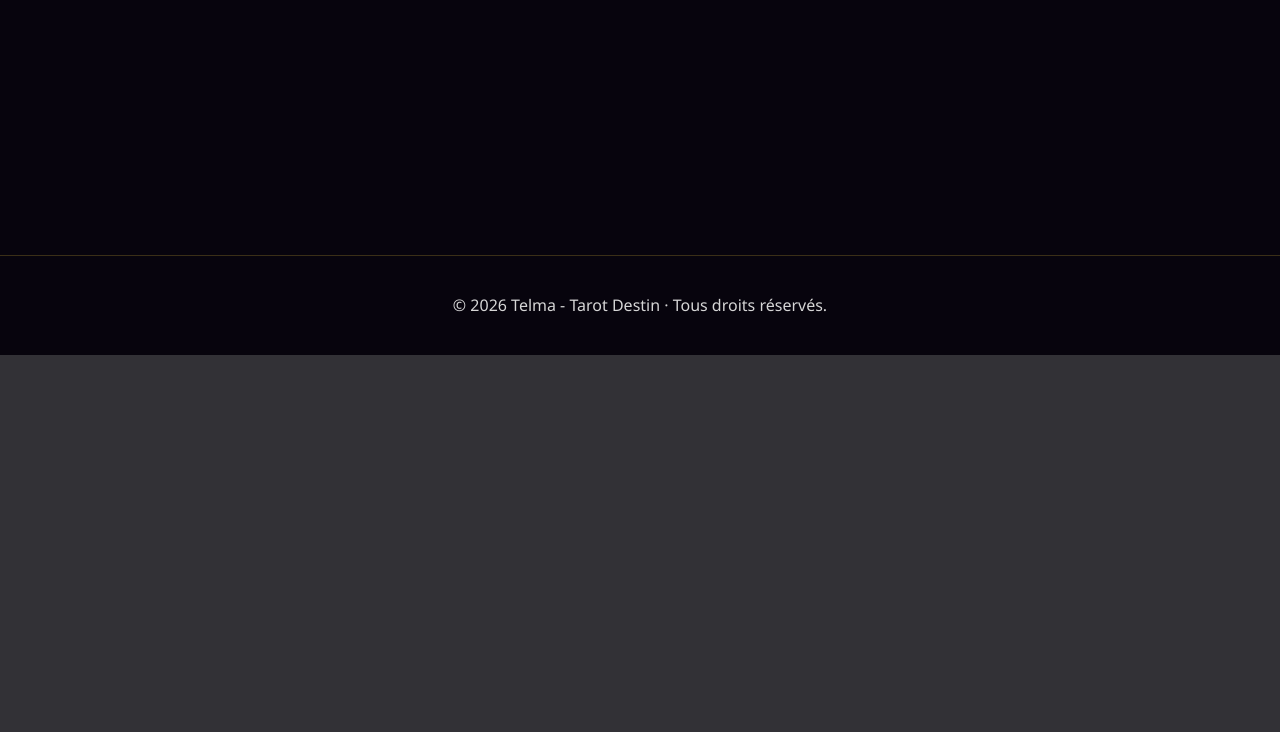
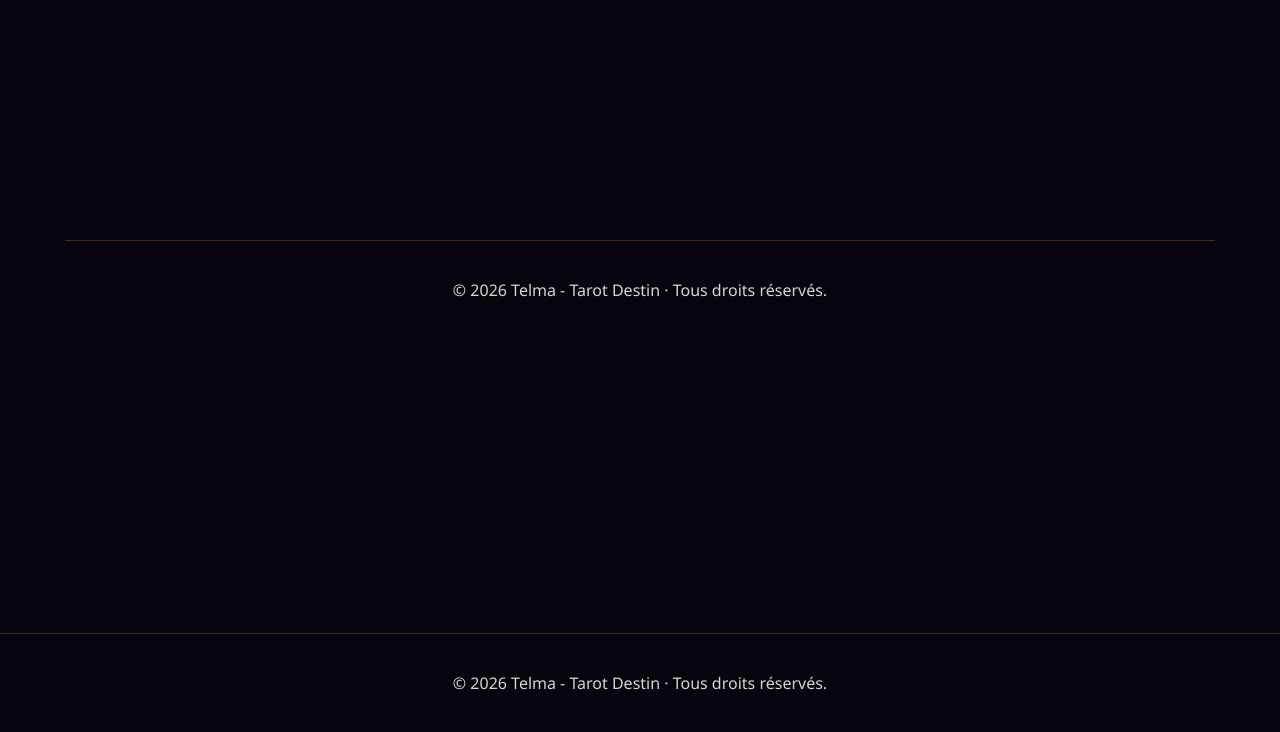
Before and after one commit to MSEDIT-1304/Telma-Tarot-Destin, a Flask app: page /retours-clients in a window 1280 px wide; the page is wider, and only the part inside the window is pictured. Shown: the part 5063-5795 px from the top of that part. Before the commit the page ends 5418 px from the top of that part, so only its background shows below. Run offline with Flask 3, Linux system fonts and the light colour scheme.

Commit message:
Update retours_clients.html

```diff
--- a/templates/retours_clients.html
+++ b/templates/retours_clients.html
@@ -83,4 +83,20 @@
 
 </section>
 
+<br><br>
+
+<br><br>
+
+<br><br>
+
+<footer>
+
+    © 2026 Telma - Tarot Destin · Tous droits réservés.
+
+</footer>
+
+</body>
+
+</html>
+
 {% endblock %}
```
